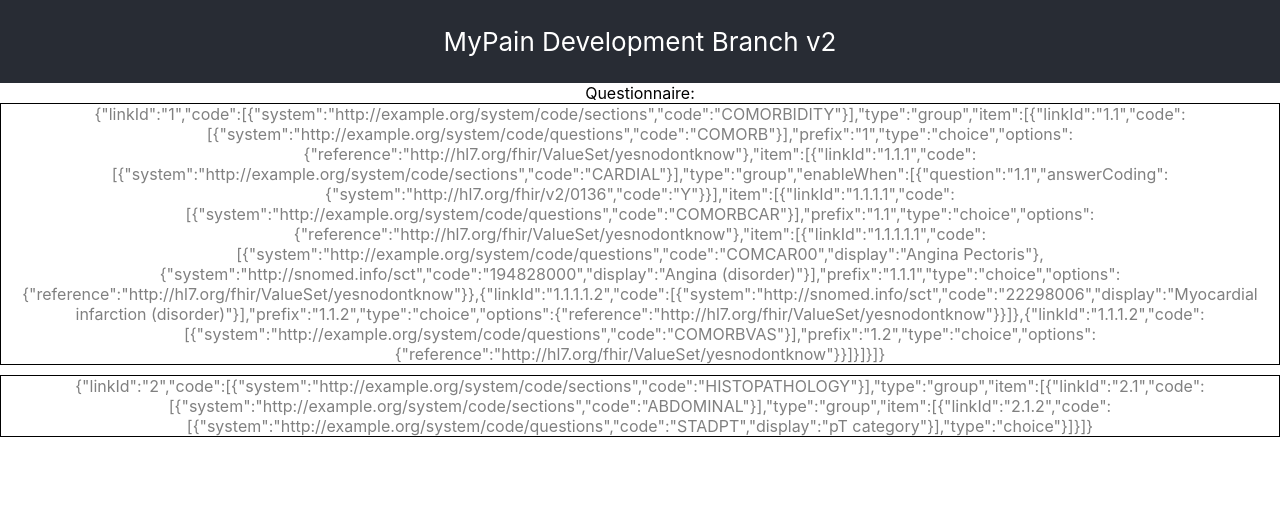
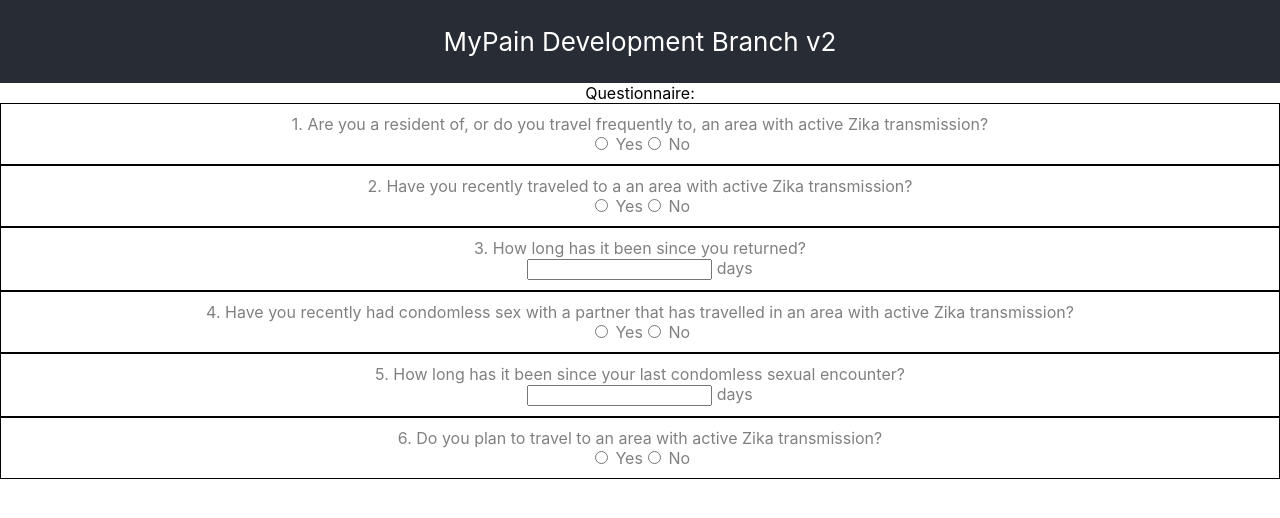
Before and after one commit to cqframework/cds4cpm-mypain, a React (Create React App) app: page / in a window 1280 px wide. Shown: the top 518 px of the page. Built offline with nearby package versions, Linux system fonts and the light colour scheme.

Commit message:
Use example Zika questionnaire from FHIR Questionnaire page

```diff
--- a/src/App.tsx
+++ b/src/App.tsx
@@ -5,6 +5,7 @@ import { Questionnaire } from './fhir-types/fhir-stu3';
 
 function App() {
   let questionnaire: Questionnaire =
+  // NAIVE EXAMPLE
   // {
   //   resourceType: 'Questionnaire',
   //   status: 'completed',
@@ -21,167 +22,325 @@ function App() {
   //     }
   //   ]
   // };
+
+  // FHIR GENERAL EXAMPLE
+  // {
+  //   "resourceType": "Questionnaire",
+  //   "id": "3141",
+  //   "text": {
+  //     "status": "generated",
+  //     "div": "<div xmlns=\"http://www.w3.org/1999/xhtml\">\n      <pre>\n            1.Comorbidity?\n              1.1 Cardial Comorbidity\n                1.1.1 Angina?\n                1.1.2 MI?\n              1.2 Vascular Comorbidity?\n              ...\n            Histopathology\n              Abdominal\n                pT category?\n              ...\n          </pre>\n    </div>"
+  //   },
+  //   "url": "http://hl7.org/fhir/Questionnaire/3141",
+  //   "title": "Cancer Quality Forum Questionnaire 2012",
+  //   "status": "draft",
+  //   "date": "2012-01",
+  //   "subjectType": [
+  //     "Patient"
+  //   ],
+  //   "item": [
+  //     {
+  //       "linkId": "1",
+  //       "code": [
+  //         {
+  //           "system": "http://example.org/system/code/sections",
+  //           "code": "COMORBIDITY"
+  //         }
+  //       ],
+  //       "type": "group",
+  //       "item": [
+  //         {
+  //           "linkId": "1.1",
+  //           "code": [
+  //             {
+  //               "system": "http://example.org/system/code/questions",
+  //               "code": "COMORB"
+  //             }
+  //           ],
+  //           "prefix": "1",
+  //           "type": "choice",
+  //           "options": {
+  //             "reference": "http://hl7.org/fhir/ValueSet/yesnodontknow"
+  //           },
+  //           "item": [
+  //             {
+  //               "linkId": "1.1.1",
+  //               "code": [
+  //                 {
+  //                   "system": "http://example.org/system/code/sections",
+  //                   "code": "CARDIAL"
+  //                 }
+  //               ],
+  //               "type": "group",
+  //               "enableWhen": [
+  //                 {
+  //                   "question": "1.1",
+  //                   "answerCoding": {
+  //                     "system": "http://hl7.org/fhir/v2/0136",
+  //                     "code": "Y"
+  //                   }
+  //                 }
+  //               ],
+  //               "item": [
+  //                 {
+  //                   "linkId": "1.1.1.1",
+  //                   "code": [
+  //                     {
+  //                       "system": "http://example.org/system/code/questions",
+  //                       "code": "COMORBCAR"
+  //                     }
+  //                   ],
+  //                   "prefix": "1.1",
+  //                   "type": "choice",
+  //                   "options": {
+  //                     "reference": "http://hl7.org/fhir/ValueSet/yesnodontknow"
+  //                   },
+  //                   "item": [
+  //                     {
+  //                       "linkId": "1.1.1.1.1",
+  //                       "code": [
+  //                         {
+  //                           "system": "http://example.org/system/code/questions",
+  //                           "code": "COMCAR00",
+  //                           "display": "Angina Pectoris"
+  //                         },
+  //                         {
+  //                           "system": "http://snomed.info/sct",
+  //                           "code": "194828000",
+  //                           "display": "Angina (disorder)"
+  //                         }
+  //                       ],
+  //                       "prefix": "1.1.1",
+  //                       "type": "choice",
+  //                       "options": {
+  //                         "reference": "http://hl7.org/fhir/ValueSet/yesnodontknow"
+  //                       }
+  //                     },
+  //                     {
+  //                       "linkId": "1.1.1.1.2",
+  //                       "code": [
+  //                         {
+  //                           "system": "http://snomed.info/sct",
+  //                           "code": "22298006",
+  //                           "display": "Myocardial infarction (disorder)"
+  //                         }
+  //                       ],
+  //                       "prefix": "1.1.2",
+  //                       "type": "choice",
+  //                       "options": {
+  //                         "reference": "http://hl7.org/fhir/ValueSet/yesnodontknow"
+  //                       }
+  //                     }
+  //                   ]
+  //                 },
+  //                 {
+  //                   "linkId": "1.1.1.2",
+  //                   "code": [
+  //                     {
+  //                       "system": "http://example.org/system/code/questions",
+  //                       "code": "COMORBVAS"
+  //                     }
+  //                   ],
+  //                   "prefix": "1.2",
+  //                   "type": "choice",
+  //                   "options": {
+  //                     "reference": "http://hl7.org/fhir/ValueSet/yesnodontknow"
+  //                   }
+  //                 }
+  //               ]
+  //             }
+  //           ]
+  //         }
+  //       ]
+  //     },
+  //     {
+  //       "linkId": "2",
+  //       "code": [
+  //         {
+  //           "system": "http://example.org/system/code/sections",
+  //           "code": "HISTOPATHOLOGY"
+  //         }
+  //       ],
+  //       "type": "group",
+  //       "item": [
+  //         {
+  //           "linkId": "2.1",
+  //           "code": [
+  //             {
+  //               "system": "http://example.org/system/code/sections",
+  //               "code": "ABDOMINAL"
+  //             }
+  //           ],
+  //           "type": "group",
+  //           "item": [
+  //             {
+  //               "linkId": "2.1.2",
+  //               "code": [
+  //                 {
+  //                   "system": "http://example.org/system/code/questions",
+  //                   "code": "STADPT",
+  //                   "display": "pT category"
+  //                 }
+  //               ],
+  //               "type": "choice"
+  //             }
+  //           ]
+  //         }
+  //       ]
+  //     }
+  //   ]
+  // };
+
+  // FHIR ZIKA EXPOSURE EXAMPLE
   {
     "resourceType": "Questionnaire",
-    "id": "3141",
+    "id": "zika-virus-exposure-assessment",
     "text": {
       "status": "generated",
-      "div": "<div xmlns=\"http://www.w3.org/1999/xhtml\">\n      <pre>\n            1.Comorbidity?\n              1.1 Cardial Comorbidity\n                1.1.1 Angina?\n                1.1.2 MI?\n              1.2 Vascular Comorbidity?\n              ...\n            Histopathology\n              Abdominal\n                pT category?\n              ...\n          </pre>\n    </div>"
+      "div": "<div xmlns=\"http://www.w3.org/1999/xhtml\">\n      <pre>\n      </pre>\n    </div>"
     },
-    "url": "http://hl7.org/fhir/Questionnaire/3141",
-    "title": "Cancer Quality Forum Questionnaire 2012",
+    "url": "http://example.org/Questionnaire/zika-virus-exposure-assessment",
+    "name": "ExampleZikaVirusExposureAssessment",
+    "title": "Example Zika Virus Exposure Assessment",
     "status": "draft",
-    "date": "2012-01",
+    "date": "2016-11-14",
+    "description": "Example questionnaire to assess Zika virus exposure potential.",
+    "effectivePeriod": {
+      "start": "2016-11-14"
+    },
     "subjectType": [
       "Patient"
     ],
     "item": [
       {
+        "extension": [
+          {
+            "url": "http://example.org/additional-information",
+            "valueAttachment": {
+              "url": "http://www.cdc.gov/zika/geo/index.html",
+              "title": "Areas with active Zika virus transmission/exposure risk"
+            }
+          }
+        ],
         "linkId": "1",
         "code": [
           {
-            "system": "http://example.org/system/code/sections",
-            "code": "COMORBIDITY"
+            "system": "http://example.org/questionnaires",
+            "code": "CDE: Resident of or Frequent Traveler to Zika Area"
           }
         ],
-        "type": "group",
-        "item": [
+        "text": "Are you a resident of, or do you travel frequently to, an area with active Zika transmission?",
+        "type": "boolean"
+      },
       {
-            "linkId": "1.1",
-            "code": [
+        "extension": [
           {
-                "system": "http://example.org/system/code/questions",
-                "code": "COMORB"
-              }
-            ],
-            "prefix": "1",
-            "type": "choice",
-            "options": {
-              "reference": "http://hl7.org/fhir/ValueSet/yesnodontknow"
-            },
-            "item": [
-              {
-                "linkId": "1.1.1",
-                "code": [
-                  {
-                    "system": "http://example.org/system/code/sections",
-                    "code": "CARDIAL"
-                  }
-                ],
-                "type": "group",
-                "enableWhen": [
-                  {
-                    "question": "1.1",
-                    "answerCoding": {
-                      "system": "http://hl7.org/fhir/v2/0136",
-                      "code": "Y"
+            "url": "http://example.org/additional-information",
+            "valueAttachment": {
+              "url": "http://www.cdc.gov/zika/geo/index.html",
+              "title": "Areas with active Zika virus transmission/exposure risk"
             }
           }
         ],
-                "item": [
-                  {
-                    "linkId": "1.1.1.1",
+        "linkId": "2",
         "code": [
           {
-                        "system": "http://example.org/system/code/questions",
-                        "code": "COMORBCAR"
+            "system": "http://example.org/questionnaires",
+            "code": "CDE: Recent Travel to Zika Area"
           }
         ],
-                    "prefix": "1.1",
-                    "type": "choice",
-                    "options": {
-                      "reference": "http://hl7.org/fhir/ValueSet/yesnodontknow"
-                    },
-                    "item": [
+        "text": "Have you recently traveled to a an area with active Zika transmission?",
+        "type": "boolean",
+        "enableWhen": [
           {
-                        "linkId": "1.1.1.1.1",
-                        "code": [
-                          {
-                            "system": "http://example.org/system/code/questions",
-                            "code": "COMCAR00",
-                            "display": "Angina Pectoris"
-                          },
-                          {
-                            "system": "http://snomed.info/sct",
-                            "code": "194828000",
-                            "display": "Angina (disorder)"
-                          }
-                        ],
-                        "prefix": "1.1.1",
-                        "type": "choice",
-                        "options": {
-                          "reference": "http://hl7.org/fhir/ValueSet/yesnodontknow"
-                        }
-                      },
-                      {
-                        "linkId": "1.1.1.1.2",
-                        "code": [
-                          {
-                            "system": "http://snomed.info/sct",
-                            "code": "22298006",
-                            "display": "Myocardial infarction (disorder)"
-                          }
-                        ],
-                        "prefix": "1.1.2",
-                        "type": "choice",
-                        "options": {
-                          "reference": "http://hl7.org/fhir/ValueSet/yesnodontknow"
-                        }
+            "question": "1",
+            "answerBoolean": false
           }
         ]
       },
       {
-                    "linkId": "1.1.1.2",
+        "linkId": "3",
         "code": [
           {
-                        "system": "http://example.org/system/code/questions",
-                        "code": "COMORBVAS"
+            "system": "http://example.org/questionnaires",
+            "code": "CDE: Time Since Returned From Travel"
           }
         ],
-                    "prefix": "1.2",
-                    "type": "choice",
-                    "options": {
-                      "reference": "http://hl7.org/fhir/ValueSet/yesnodontknow"
-                    }
-                  }
-                ]
-              }
-            ]
+        "text": "How long has it been since you returned?",
+        "type": "quantity",
+        "enableWhen": [
+          {
+            "question": "2",
+            "answerBoolean": true
           }
         ]
       },
       {
-        "linkId": "2",
+        "extension": [
+          {
+            "url": "http://example.org/additional-information",
+            "valueAttachment": {
+              "url": "http://www.cdc.gov/zika/geo/index.html",
+              "title": "Areas with active Zika virus transmission/exposure risk"
+            }
+          }
+        ],
+        "linkId": "4",
         "code": [
           {
-            "system": "http://example.org/system/code/sections",
-            "code": "HISTOPATHOLOGY"
+            "system": "http://example.org/questionnaires",
+            "code": "CDE: Recent Sexual Encounter with Traveler to Zika Area"
           }
         ],
-        "type": "group",
-        "item": [
+        "text": "Have you recently had condomless sex with a partner that has travelled in an area with active Zika transmission?",
+        "type": "boolean",
+        "enableWhen": [
           {
-            "linkId": "2.1",
+            "question": "2",
+            "answerBoolean": false
+          }
+        ]
+      },
+      {
+        "linkId": "5",
         "code": [
           {
-                "system": "http://example.org/system/code/sections",
-                "code": "ABDOMINAL"
+            "system": "http://example.org/questionnaires",
+            "code": "CDE: Time Since Sexual Encounter"
           }
         ],
-            "type": "group",
-            "item": [
+        "text": "How long has it been since your last condomless sexual encounter?",
+        "type": "quantity",
+        "enableWhen": [
           {
-                "linkId": "2.1.2",
+            "question": "4",
+            "answerBoolean": true
+          }
+        ]
+      },
+      {
+        "extension": [
+          {
+            "url": "http://example.org/additional-information",
+            "valueAttachment": {
+              "url": "http://www.cdc.gov/zika/geo/index.html",
+              "title": "Areas with active Zika virus transmission/exposure risk"
+            }
+          }
+        ],
+        "linkId": "6",
         "code": [
           {
-                    "system": "http://example.org/system/code/questions",
-                    "code": "STADPT",
-                    "display": "pT category"
+            "system": "http://example.org/questionnaires",
+            "code": "CDE: Planned Travel to Zika Area"
           }
         ],
-                "type": "choice"
-              }
-            ]
+        "text": "Do you plan to travel to an area with active Zika transmission?",
+        "type": "boolean",
+        "enableWhen": [
+          {
+            "question": "4",
+            "answerBoolean": false
           }
         ]
       }
--- a/src/components/questionnaire-item/QuestionnaireItemComponent.css
+++ b/src/components/questionnaire-item/QuestionnaireItemComponent.css
@@ -1,5 +1,5 @@
 .questionnaire-item {
   color: #808080;
   border: 1px solid #000000;
-  margin-bottom: 10px;
+  padding: 10px;
 }
--- a/src/components/questionnaire-item/QuestionnaireItemComponent.tsx
+++ b/src/components/questionnaire-item/QuestionnaireItemComponent.tsx
@@ -5,8 +5,38 @@ import './QuestionnaireItemComponent.css';
 function QuestionnaireItemComponent(props: { QuestionnaireItem: QuestionnaireItem }) {
   return (
     <div className="questionnaire-item">
-      { props.QuestionnaireItem.text }
-      { JSON.stringify(props.QuestionnaireItem) }
+      <div>{ props.QuestionnaireItem.linkId }. { props.QuestionnaireItem.prefix } { props.QuestionnaireItem.text }</div>
+      <div>{ props.QuestionnaireItem.options?.reference }</div>
+      <div>
+        {
+          props.QuestionnaireItem.type === "boolean" ?
+            <div>
+              <input type="radio" name={props.QuestionnaireItem.linkId} /> Yes
+              <input type="radio" name={props.QuestionnaireItem.linkId} /> No
+            </div>
+          : props.QuestionnaireItem.type === "choice" ?
+            <div>
+              <select>
+                <option>One</option>
+                <option>Two</option>
+                <option>Three</option>
+              </select>
+            </div>
+          : props.QuestionnaireItem.type === "quantity" ?
+            <div>
+              <input type="text" /> days
+            </div>
+          : <div>Unrecognized QuestionnaireItem type: { props.QuestionnaireItem.type }</div>
+        }
+      </div>
+      {/* <div>{ JSON.stringify(props.QuestionnaireItem) }</div> */}
+      <div>
+        {
+          props.QuestionnaireItem.item ? props.QuestionnaireItem.item.map((item, key) =>
+            <QuestionnaireItemComponent QuestionnaireItem={item} key={key} />
+          ) : null
+        }
+      </div>
     </div>
   );
 }
```
Lines whose indentation alone changed are shown as unchanged.
